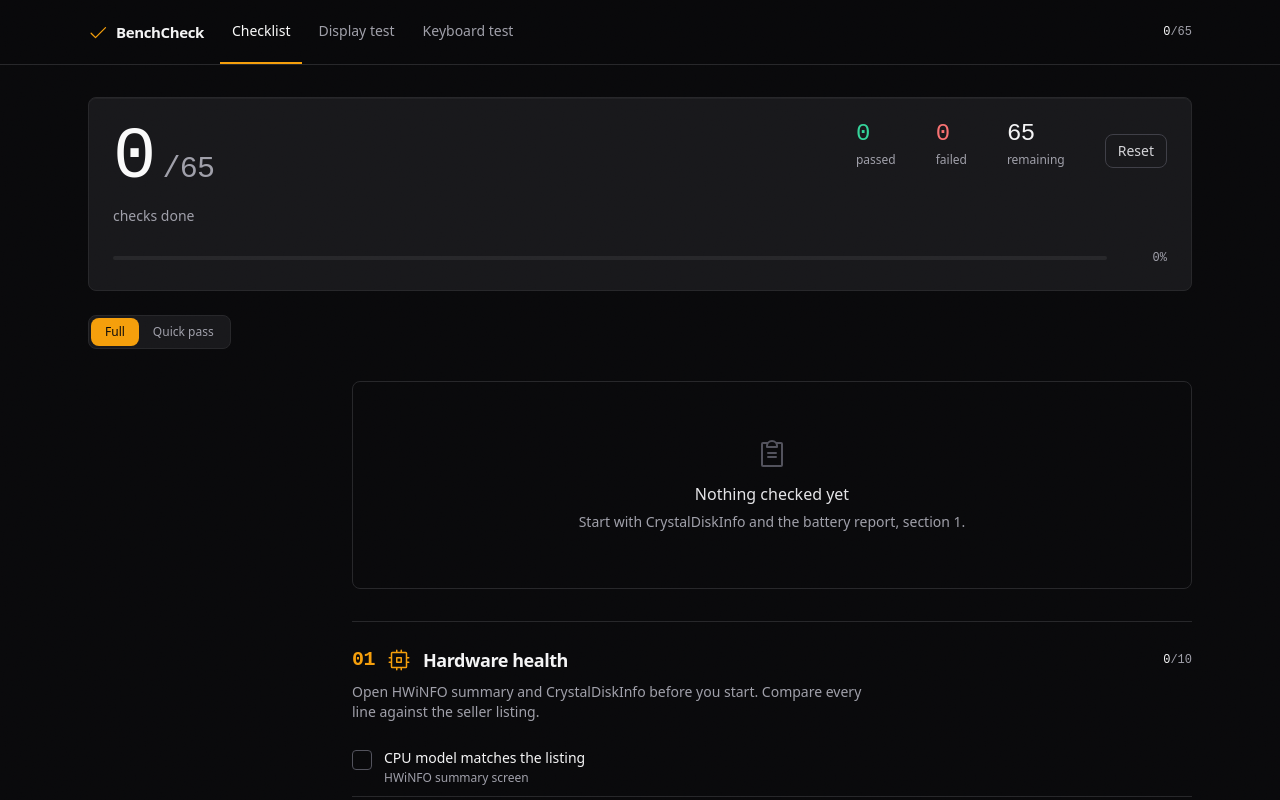
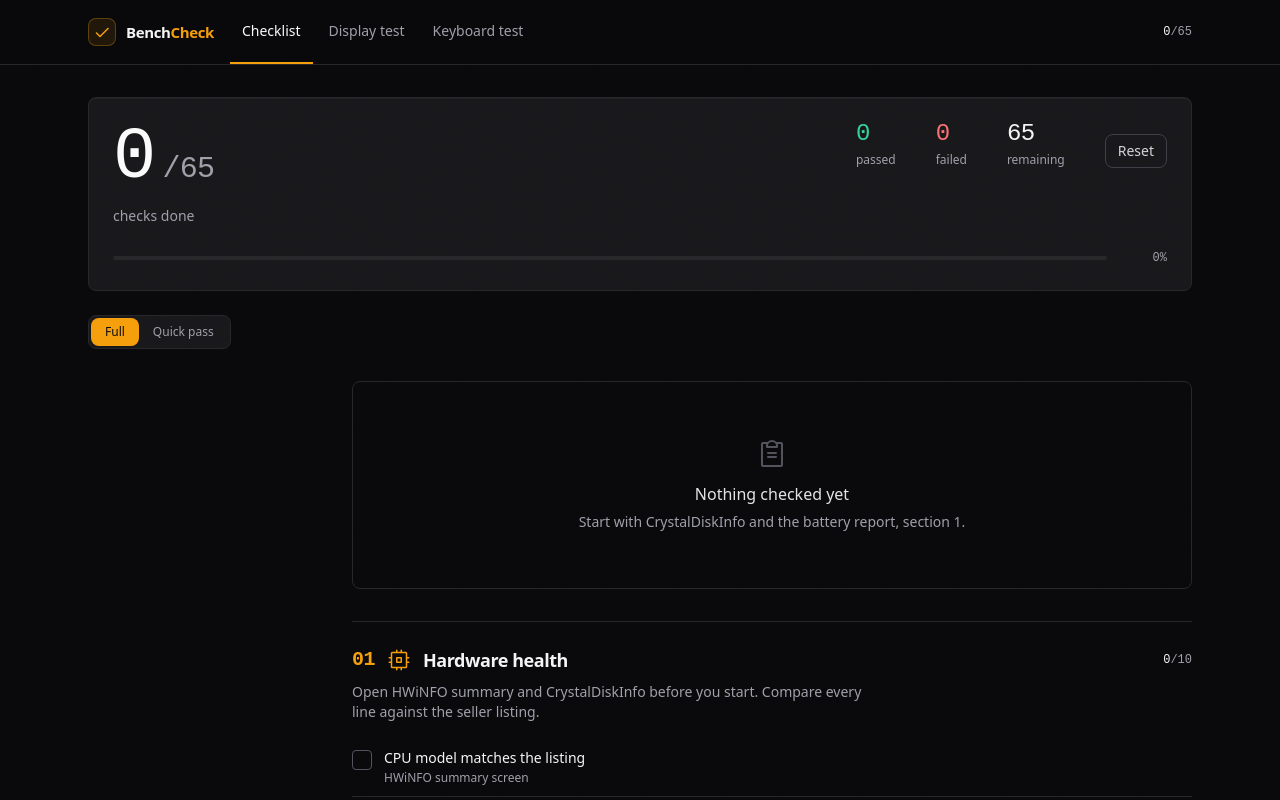
Before and after one commit to Richie-Z/BenchCheck, a React (Vite) app: page / in a window 1280 px wide. Shown: the top 800 px of the page. Built offline with nearby package versions, Linux system fonts and the light colour scheme.

Commit message:
style: amber-tinted tile mark + two-tone BenchCheck wordmark

```diff
--- a/src/App.tsx
+++ b/src/App.tsx
@@ -19,10 +19,13 @@ function Header({ tab, onTab }: { tab: Tab; onTab: (t: Tab) => void }) {
   return (
     <header className="sticky top-0 z-40 border-b border-zinc-800 bg-zinc-950/90 backdrop-blur">
       <div className="mx-auto flex h-16 max-w-6xl items-center gap-4 px-4 sm:px-6">
-        <div className="flex shrink-0 items-center gap-2">
-          <Check size={20} weight="regular" className="text-signal" aria-hidden="true" />
-          <span className="hidden text-[15px] font-semibold tracking-tight text-zinc-100 sm:block">
-            BenchCheck
+        <div className="flex shrink-0 items-center gap-2.5">
+          <span className="grid size-7 place-items-center rounded-lg border border-signal/30 bg-signal/10">
+            <Check size={16} weight="bold" className="text-signal" aria-hidden="true" />
+          </span>
+          <span className="hidden text-[15px] font-semibold tracking-tight sm:block">
+            <span className="text-zinc-100">Bench</span>
+            <span className="text-signal">Check</span>
           </span>
         </div>
 
```
